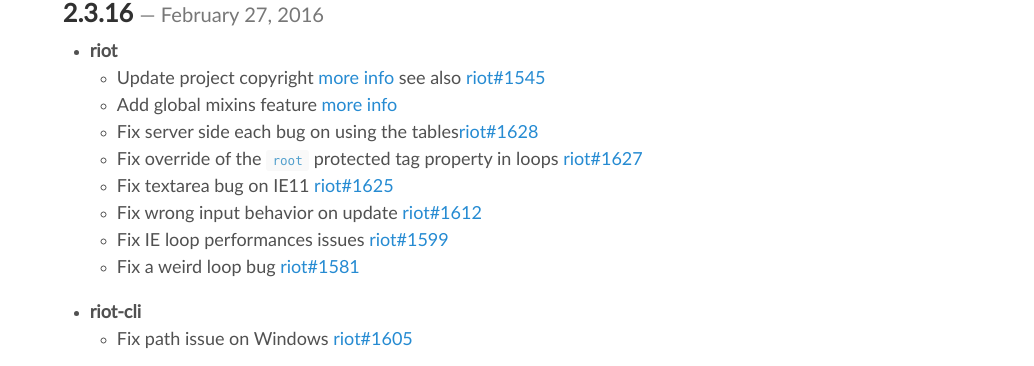
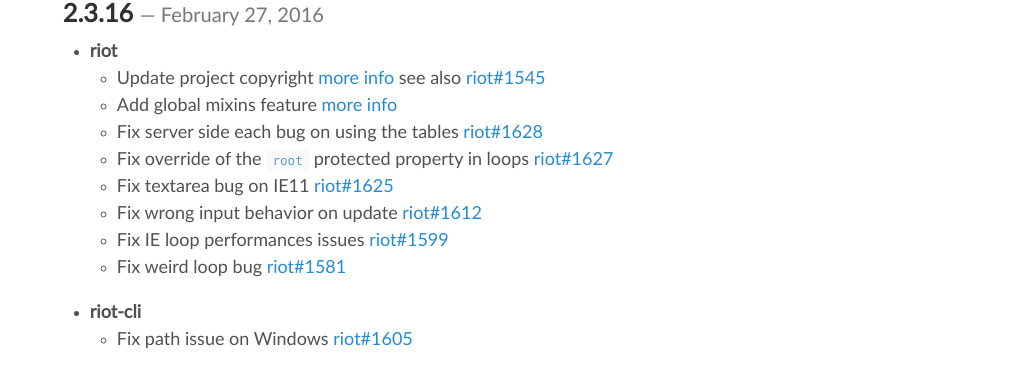
Before and after one commit to riot/riot.github.io, a Jekyll site: the page built from release-notes.md, in a window 1280 px wide and 900 px high. Shown: the part 212-578 px from the top of the window, without its empty margins (246-1280 px from the left). Built offline with Jekyll 4.4.1, drawn with Linux system fonts in a browser that asks for light colours; nearby versions of some CDN libraries.

Commit message:
fixed: typo release notes

```diff
--- a/release-notes.md
+++ b/release-notes.md
@@ -11,12 +11,12 @@
 - __riot__
   - Update project copyright [more info](https://github.com/riot/riot/pull/1584) see also [riot#1545](https://github.com/riot/riot/issues/1545)
   - Add global mixins feature [more info](api/#mixin-global)
-  - Fix server side each bug on using the tables[riot#1628](https://github.com/riot/riot/issues/1628)
-  - Fix override of the `root` protected tag property in loops [riot#1627](https://github.com/riot/riot/issues/1627)
+  - Fix server side each bug on using the tables [riot#1628](https://github.com/riot/riot/issues/1628)
+  - Fix override of the `root` protected property in loops [riot#1627](https://github.com/riot/riot/issues/1627)
   - Fix textarea bug on IE11 [riot#1625](https://github.com/riot/riot/issues/1625)
   - Fix wrong input behavior on update [riot#1612](https://github.com/riot/riot/issues/1612)
   - Fix IE loop performances issues [riot#1599](https://github.com/riot/riot/issues/1599)
-  - Fix a weird loop bug [riot#1581](https://github.com/riot/riot/issues/1581)
+  - Fix weird loop bug [riot#1581](https://github.com/riot/riot/issues/1581)
 
 - __riot-cli__
   - Fix path issue on Windows [riot#1605](https://github.com/riot/riot/issues/1605)
```
